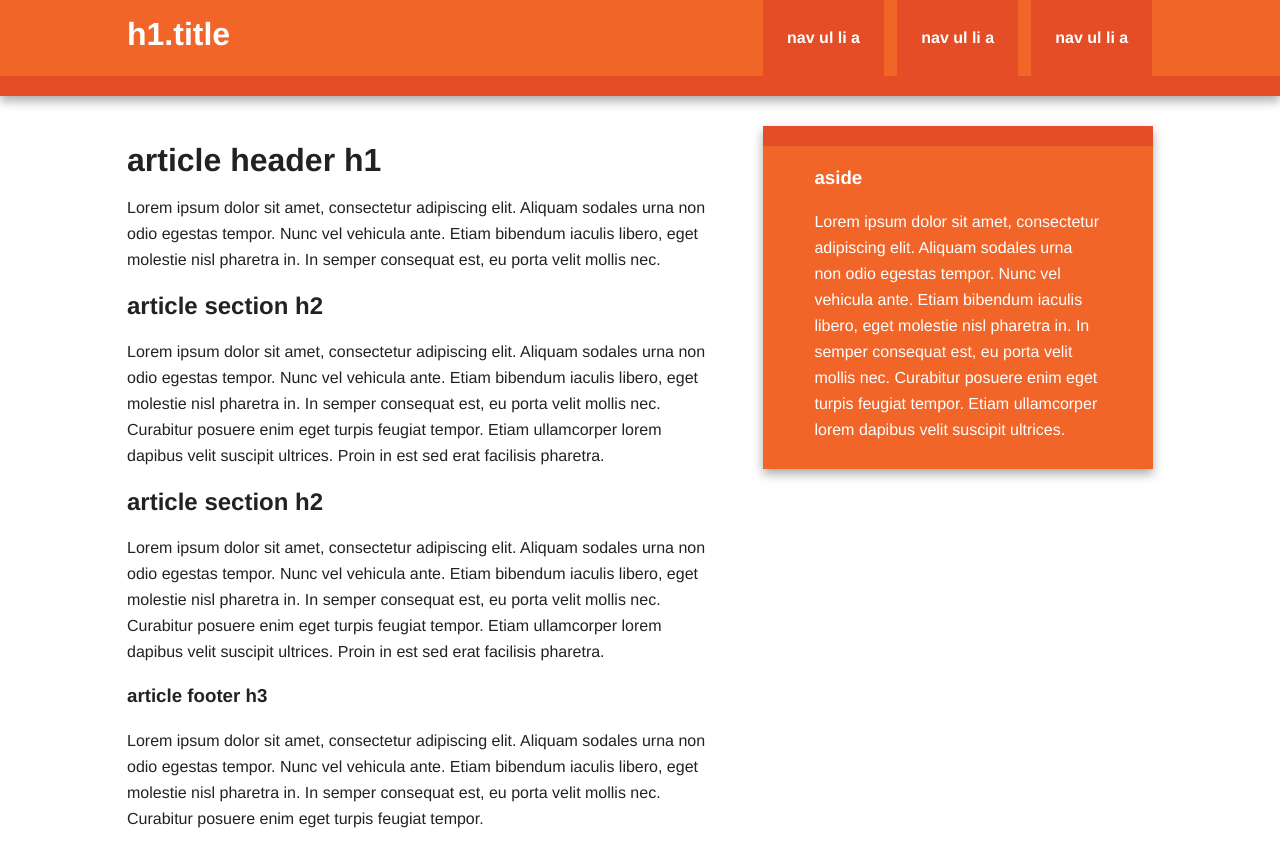
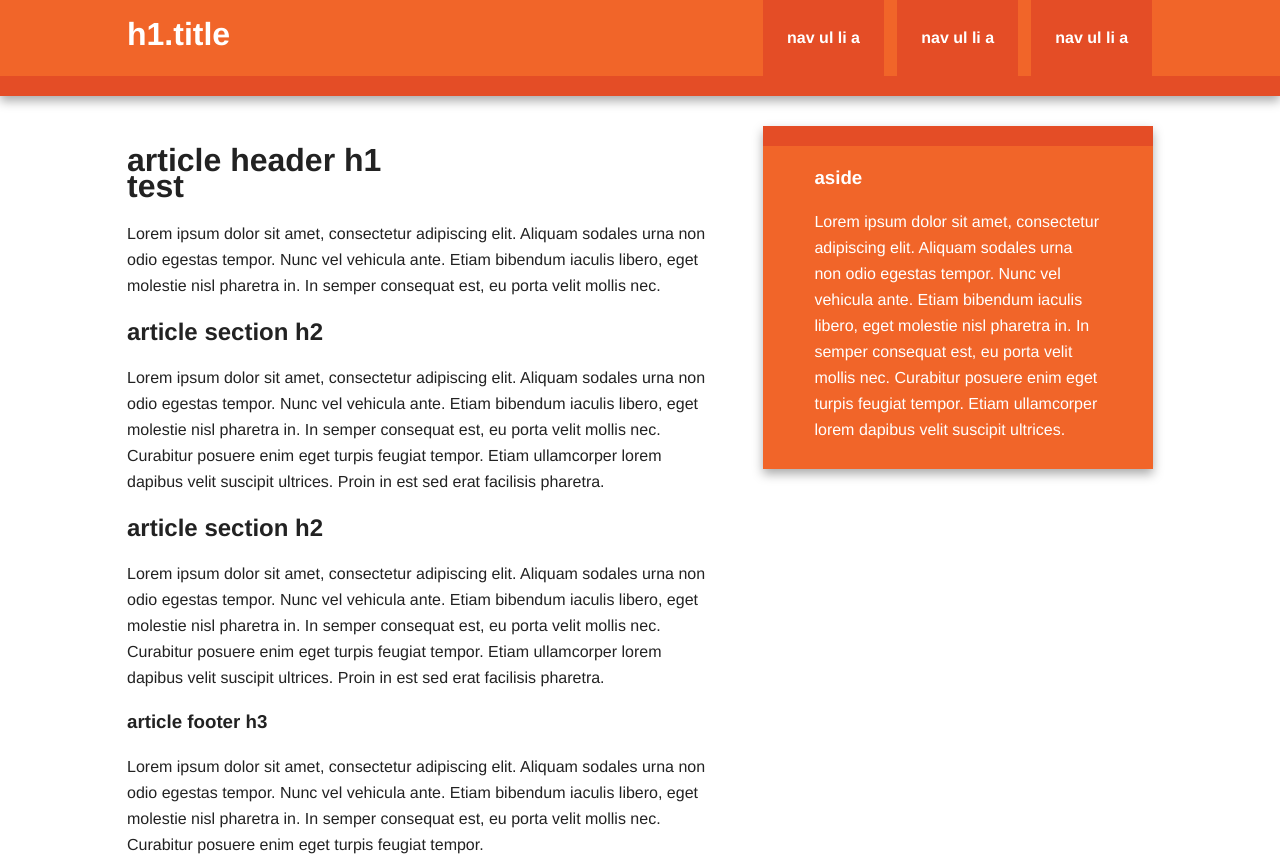
Before and after one commit to gaomar/yurugit, a plain HTML site: page index.html in a window 1280 px wide. Shown: the top 861 px of the page. Drawn offline with nearby package versions, Linux system fonts and the light colour scheme.

Commit message:
html add test

```diff
--- a/index.html
+++ b/index.html
@@ -33,7 +33,7 @@
 
                 <article>
                     <header>
-                        <h1>article header h1</h1>
+                        <h1>article header h1<br>test</h1>
                         <p>Lorem ipsum dolor sit amet, consectetur adipiscing elit. Aliquam sodales urna non odio egestas tempor. Nunc vel vehicula ante. Etiam bibendum iaculis libero, eget molestie nisl pharetra in. In semper consequat est, eu porta velit mollis nec.</p>
                     </header>
                     <section>
```
